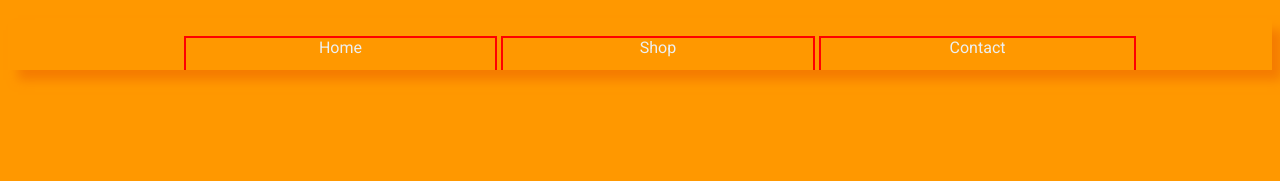
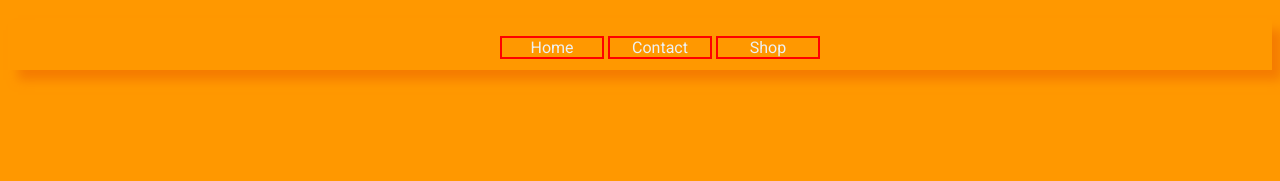
Before and after one commit to rakeshdas1/HTMLStylize, a plain HTML site: page index.html in a window 1280 px wide. Drawn offline with nearby package versions, Linux system fonts and the light colour scheme.

Commit message:
Header stuff

```diff
--- a/index.html
+++ b/index.html
@@ -11,33 +11,9 @@
          <div id="headerLinks">
              <ul>
                  <center>
-                     <li><a href="#" id=headerLinks><center>Home</center> &nbsp; &nbsp; &nbsp; &nbsp; &nbsp; &nbsp; &nbsp; &nbsp; &nbsp; &nbsp; &nbsp; &nbsp; &nbsp; &nbsp; &nbsp; &nbsp; &nbsp; &nbsp; &nbsp; &nbsp; &nbsp; &nbsp; &nbsp; &nbsp; &nbsp; &nbsp; &nbsp; &nbsp; &nbsp; &nbsp;&nbsp; &nbsp; &nbsp; &nbsp; &nbsp; &nbsp; &nbsp; &nbsp; &nbsp; &nbsp;</a></li>
-                     <!--<li id="space">&nbsp;</li>
-                     <li id="space">&nbsp;</li>
-                     <li id="space">&nbsp;</li>
-                     <li id="space">&nbsp;</li>
-                     <li id="space">&nbsp;</li>
-                     <li id="space">&nbsp;</li>
-                     <li id="space">&nbsp;</li>
-                     <li id="space">&nbsp;</li>
-                     <li id="space">&nbsp;</li>
-                     <li id="space">&nbsp;</li>
-                     <li id="space">&nbsp;</li>
-                     <li id="space">&nbsp;</li>-->
-                     <li><a href="#" id=headerLinks><center>Shop</center> &nbsp; &nbsp; &nbsp; &nbsp; &nbsp; &nbsp; &nbsp; &nbsp; &nbsp; &nbsp; &nbsp; &nbsp; &nbsp; &nbsp; &nbsp; &nbsp; &nbsp; &nbsp; &nbsp; &nbsp; &nbsp; &nbsp; &nbsp; &nbsp; &nbsp; &nbsp; &nbsp; &nbsp; &nbsp; &nbsp;&nbsp; &nbsp; &nbsp; &nbsp; &nbsp; &nbsp; &nbsp; &nbsp; &nbsp; &nbsp;</a></li>
-                     <!--<li>&nbsp;</li>
-                     <li>&nbsp;</li>
-                     <li>&nbsp;</li>
-                     <li>&nbsp;</li>
-                     <li>&nbsp;</li>
-                     <li>&nbsp;</li>
-                     <li>&nbsp;</li>
-                     <li>&nbsp;</li>
-                     <li>&nbsp;</li>
-                     <li>&nbsp;</li>
-                     <li>&nbsp;</li>
-                     <li>&nbsp;</li>-->
-                     <li><a href="#" id=headerLinks><center>Contact</center> &nbsp; &nbsp; &nbsp; &nbsp; &nbsp; &nbsp; &nbsp; &nbsp; &nbsp; &nbsp; &nbsp; &nbsp; &nbsp; &nbsp; &nbsp; &nbsp; &nbsp; &nbsp; &nbsp; &nbsp; &nbsp; &nbsp; &nbsp; &nbsp; &nbsp; &nbsp; &nbsp; &nbsp; &nbsp; &nbsp; &nbsp; &nbsp; &nbsp; &nbsp; &nbsp; &nbsp; &nbsp; &nbsp; &nbsp; &nbsp;</a></li>
+                     <li><a href="#">Home</li></a>
+                     <li><a href="#">Contact</a></li>
+                     <li><a href="#">Shop</a></li>
                  </center>
              </ul>
          </div>
--- a/styles.css
+++ b/styles.css
@@ -17,22 +17,21 @@
     display: inline-block;
     text-align: center;
     border: 2px solid red;
-    padding-bottom: 100px;
-    /*padding-left: 10%;
-    padding-right: 10%;
-    width: 10%;
-    height: 10%*/
-    /*border-width: 10px;*/
+    width: 100px;
 }
 #headerlinks ul{
     margin-left: auto;
     margin-right: auto;
 }
-#headerLinks:hover{
+li:hover{
     background-color: #f57c00;
     border-color: #e74c3c;
 }
-#headerLinks:link{
+a:hover{
+    background-color: #f57c00;
+    border-color: #e74c3c;
+}
+a:link{
     text-decoration: none;
     color: #ecf0f1;
 }
```
